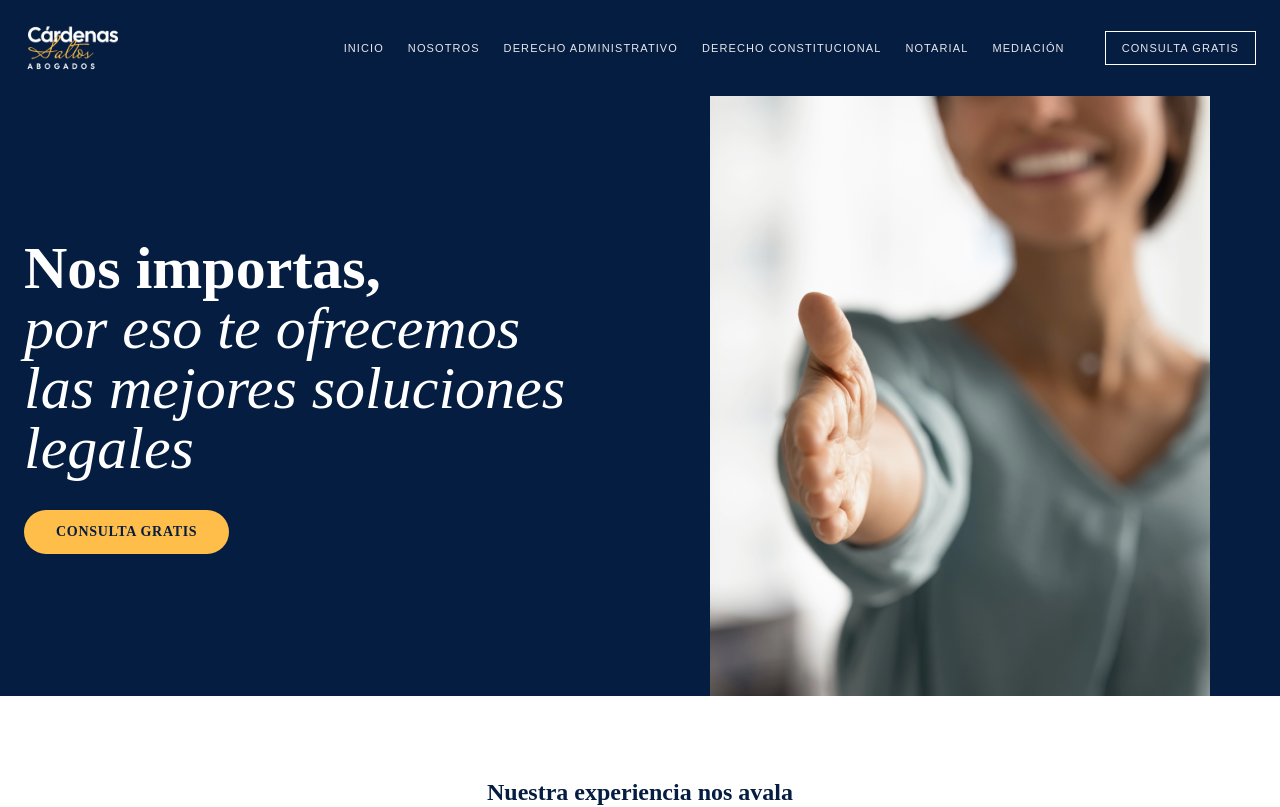
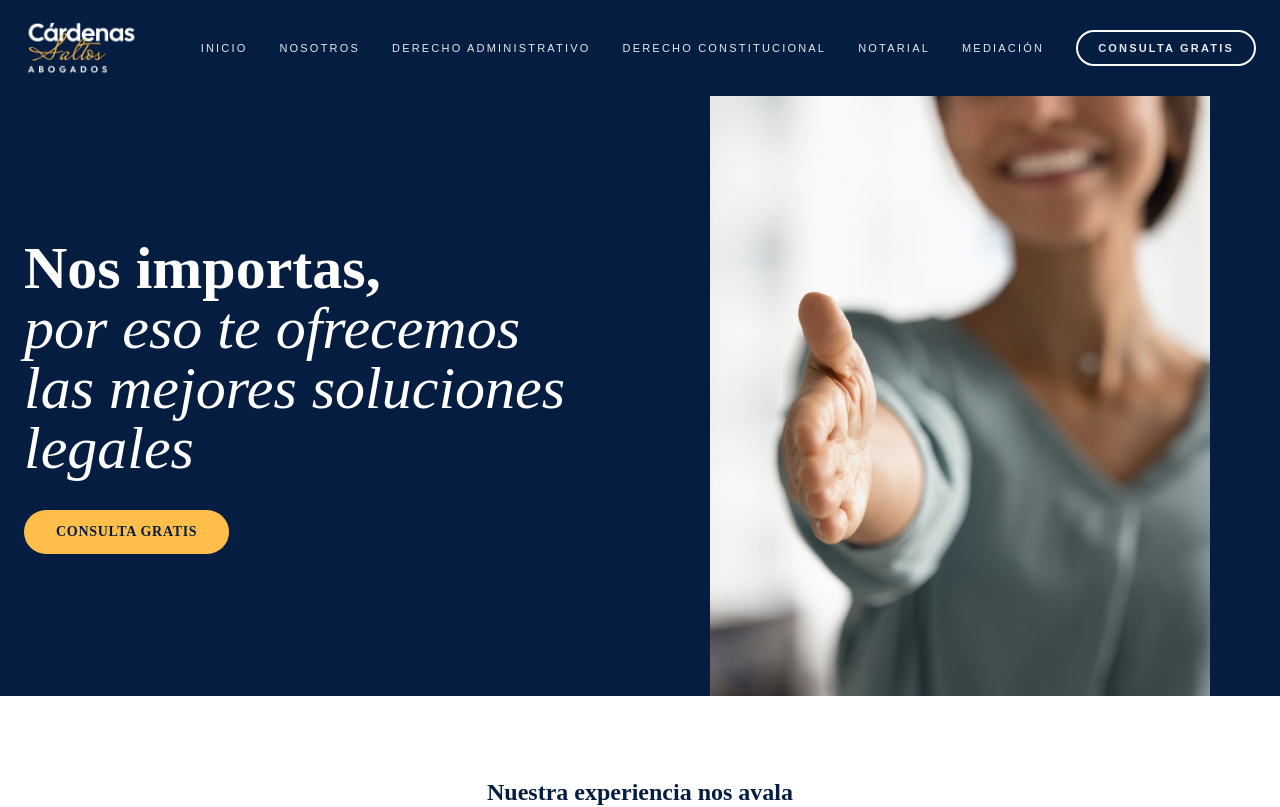
Before and after one commit to DevCardenasS/web-cardenas-saltos, a Next.js app: page / in a window 1280 px wide. Shown: the top 807 px of the page. Built offline with nearby package versions, Linux system fonts and the light colour scheme.

Commit message:
Update Navbar.js

```diff
--- a/components/Navbar.js
+++ b/components/Navbar.js
@@ -1,24 +1,33 @@
 import Link from 'next/link';
 
 export default function Navbar() {
+  // Ruta exacta según tu estructura de carpetas en Git
   const logoBlanco = "/Logos/CS-logo-blanco-pequeño.png";
   const phoneNumber = "5939984851296";
 
   return (
     <nav className="bg-[#051d40] w-full z-50">
-      <div className="max-w-7xl mx-auto px-6 py-6 flex justify-between items-center">
-        <Link href="/">
-          <img src={logoBlanco} alt="Cárdenas Saltos" className="h-10 md:h-12 object-contain" />
+      <div className="max-w-7xl mx-auto px-6 py-5 flex justify-between items-center">
+        <Link href="/" className="flex items-center">
+          <img
+            src={logoBlanco}
+            alt="Cárdenas Saltos"
+            className="h-10 md:h-14 object-contain"
+            onError={(e) => {
+                // Fallback por si la 'L' de Logos fuera minúscula en el servidor
+                e.target.src = "/logos/CS-logo-blanco-pequeño.png";
+            }}
+          />
         </Link>
 
-        <div className="hidden lg:flex gap-6 text-[11px] font-medium uppercase tracking-widest text-white/90 items-center">
+        <div className="hidden lg:flex gap-8 text-[11px] font-medium uppercase tracking-[0.2em] text-white/90 items-center">
           <Link href="/" className="hover:text-[#ffbd4a] transition">Inicio</Link>
           <Link href="/nosotros" className="hover:text-[#ffbd4a] transition">Nosotros</Link>
           <Link href="/administrativo" className="hover:text-[#ffbd4a] transition">Derecho administrativo</Link>
           <Link href="/constitucional" className="hover:text-[#ffbd4a] transition">Derecho constitucional</Link>
           <Link href="/notarial" className="hover:text-[#ffbd4a] transition">Notarial</Link>
           <Link href="/mediacion" className="hover:text-[#ffbd4a] transition">Mediación</Link>
-          <a href={`https://wa.me/${phoneNumber}`} className="border border-white px-4 py-2 hover:bg-white hover:text-[#051d40] transition ml-4">
+          <a href={`https://wa.me/${phoneNumber}`} className="border-2 border-white px-5 py-2 rounded-full hover:bg-white hover:text-[#051d40] transition-all font-bold">
             Consulta gratis
           </a>
         </div>
```
